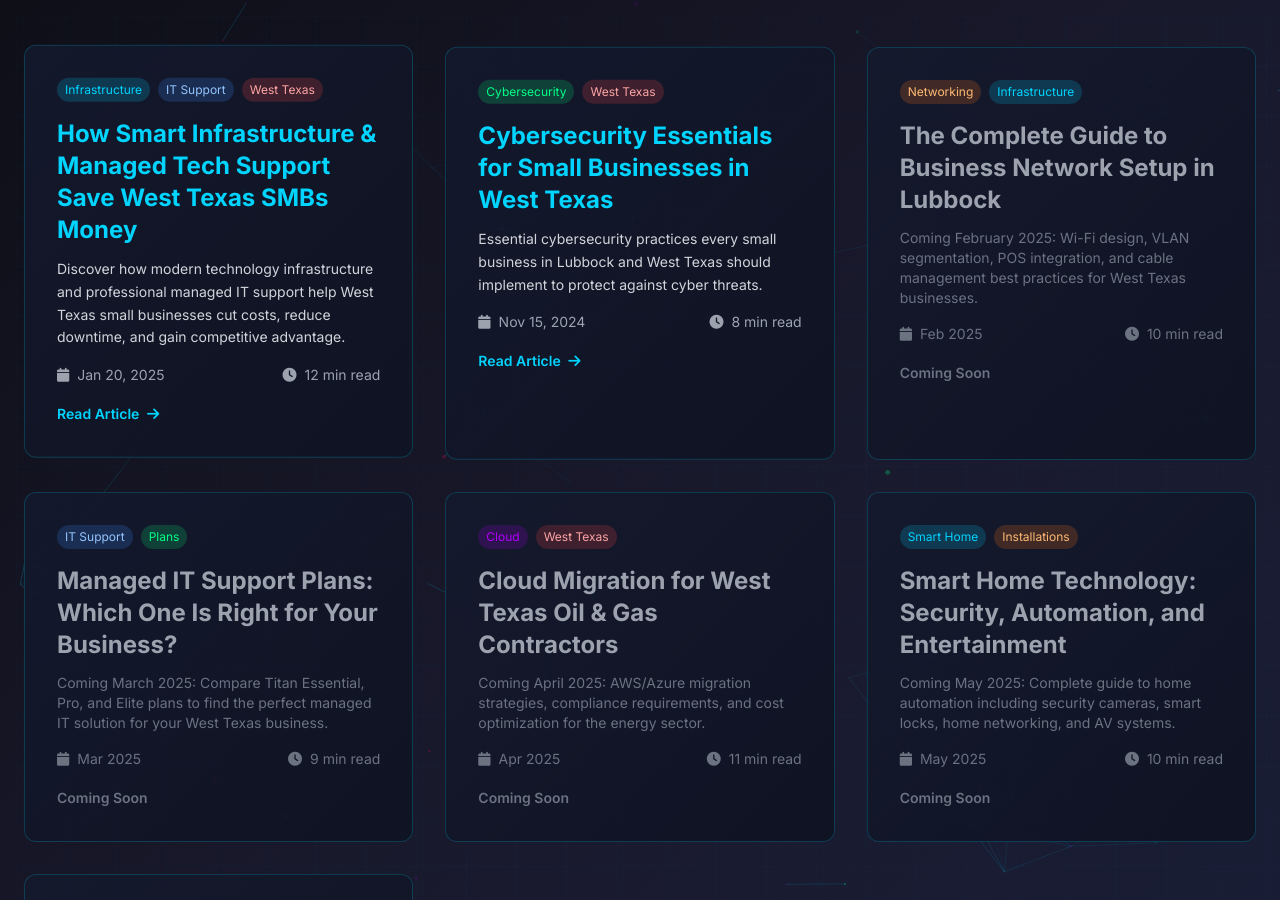
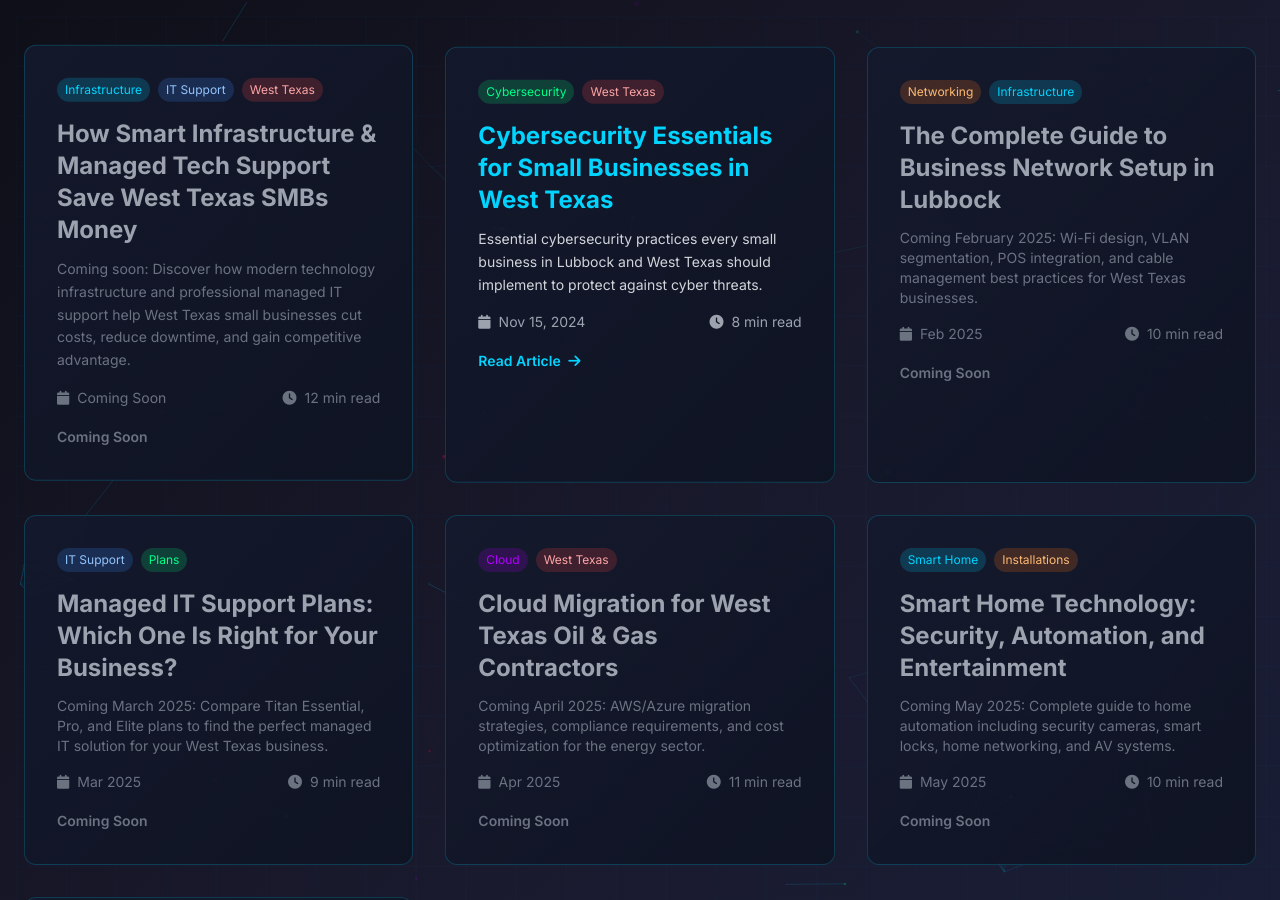
Before and after one commit to tzsmit/nova-titan-site, a Jekyll site: the page built from blog/index.html, in a window 1280 px wide and 900 px high, scrolled down 569 px. Built offline with Jekyll 4.4.1, drawn with Linux system fonts in a browser that asks for light colours; nearby versions of some CDN libraries.

Commit message:
fix: set new blog post to 'Coming Soon' until ready for publication
- Changed new Infrastructure/Managed IT post to non-clickable placeholder
- Maintains blog strategy and content calendar
- Prevents 404 errors until post is ready to go live
- Existing cybersecurity post remains active and clickable

Note: Blog post content is written and ready in _posts/ directory
When ready to publish, simply change opacity-50 to active and add href links

```diff
--- a/blog/index.html
+++ b/blog/index.html
@@ -45,29 +45,27 @@ description: "Technology insights, cybersecurity tips, and industry news from No
     <div class="max-w-7xl mx-auto px-6">
       <div id="blogGrid" class="grid md:grid-cols-2 lg:grid-cols-3 gap-8">
 
-        <!-- Blog Post 1 - NEW: Smart Infrastructure -->
-        <article class="card blog-post rounded-xl overflow-hidden" data-tags="infrastructure,managed-it,small-business,west-texas,cost-savings">
+        <!-- Blog Post 1 - NEW: Coming Soon -->
+        <article class="card blog-post rounded-xl overflow-hidden opacity-50" data-tags="infrastructure,managed-it,small-business,west-texas,cost-savings">
           <div class="p-8">
             <div class="flex flex-wrap gap-2 mb-4">
               <span class="text-xs px-2 py-1 rounded-full bg-cyan-500/20 text-cyan-300">Infrastructure</span>
               <span class="text-xs px-2 py-1 rounded-full bg-blue-500/20 text-blue-300">IT Support</span>
               <span class="text-xs px-2 py-1 rounded-full bg-red-500/20 text-red-300">West Texas</span>
             </div>
-            <h2 class="text-2xl font-bold text-cyan-300 mb-3 hover:text-green-300 transition">
-              <a href="/blog/smart-infrastructure-managed-tech-support-save-west-texas-smbs-money/">
-                How Smart Infrastructure & Managed Tech Support Save West Texas SMBs Money
-              </a>
+            <h2 class="text-2xl font-bold text-gray-400 mb-3">
+              How Smart Infrastructure & Managed Tech Support Save West Texas SMBs Money
             </h2>
-            <p class="text-gray-300 mb-4 text-sm leading-relaxed">
-              Discover how modern technology infrastructure and professional managed IT support help West Texas small businesses cut costs, reduce downtime, and gain competitive advantage.
+            <p class="text-gray-500 mb-4 text-sm leading-relaxed">
+              Coming soon: Discover how modern technology infrastructure and professional managed IT support help West Texas small businesses cut costs, reduce downtime, and gain competitive advantage.
             </p>
-            <div class="flex items-center justify-between text-sm text-gray-400 mb-4">
-              <span><i class="fas fa-calendar mr-2"></i>Jan 20, 2025</span>
+            <div class="flex items-center justify-between text-sm text-gray-500 mb-4">
+              <span><i class="fas fa-calendar mr-2"></i>Coming Soon</span>
               <span><i class="fas fa-clock mr-2"></i>12 min read</span>
             </div>
-            <a href="/blog/smart-infrastructure-managed-tech-support-save-west-texas-smbs-money/" class="text-cyan-400 hover:text-green-400 transition text-sm font-semibold">
-              Read Article <i class="fas fa-arrow-right ml-1"></i>
-            </a>
+            <span class="text-gray-500 text-sm font-semibold">
+              Coming Soon
+            </span>
           </div>
         </article>
 
```
